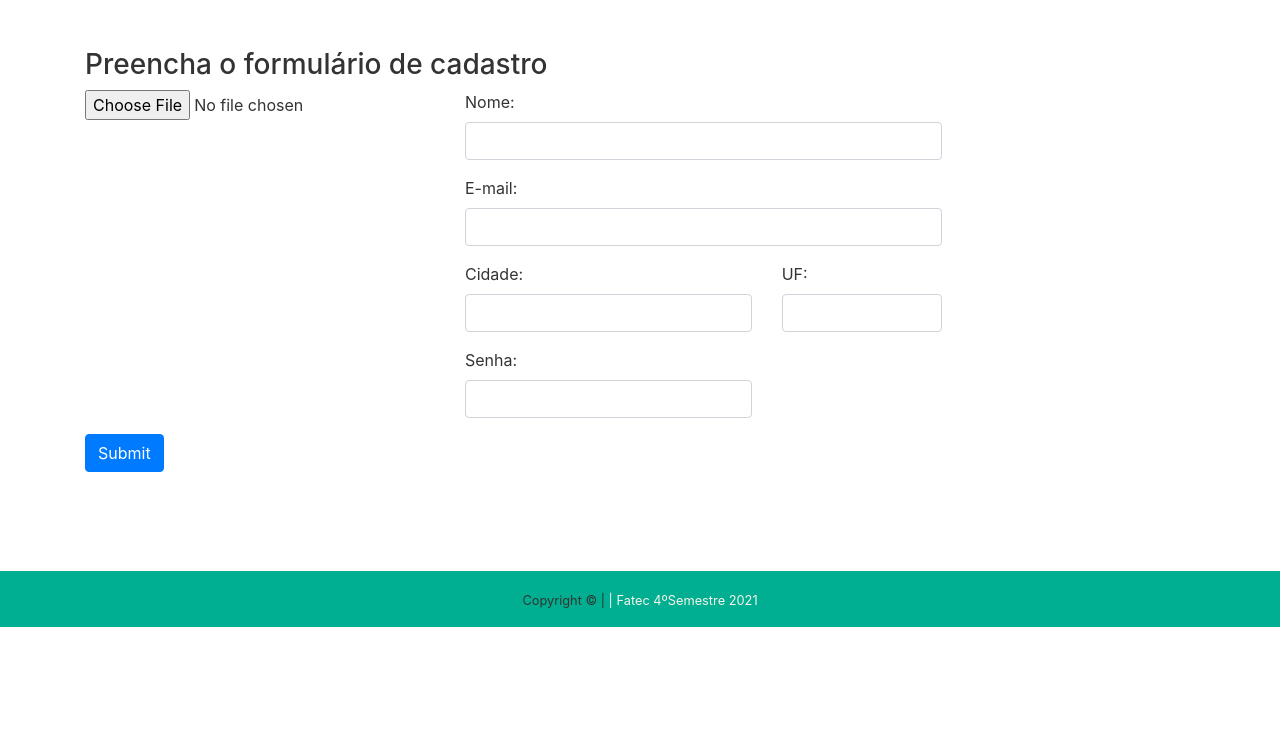
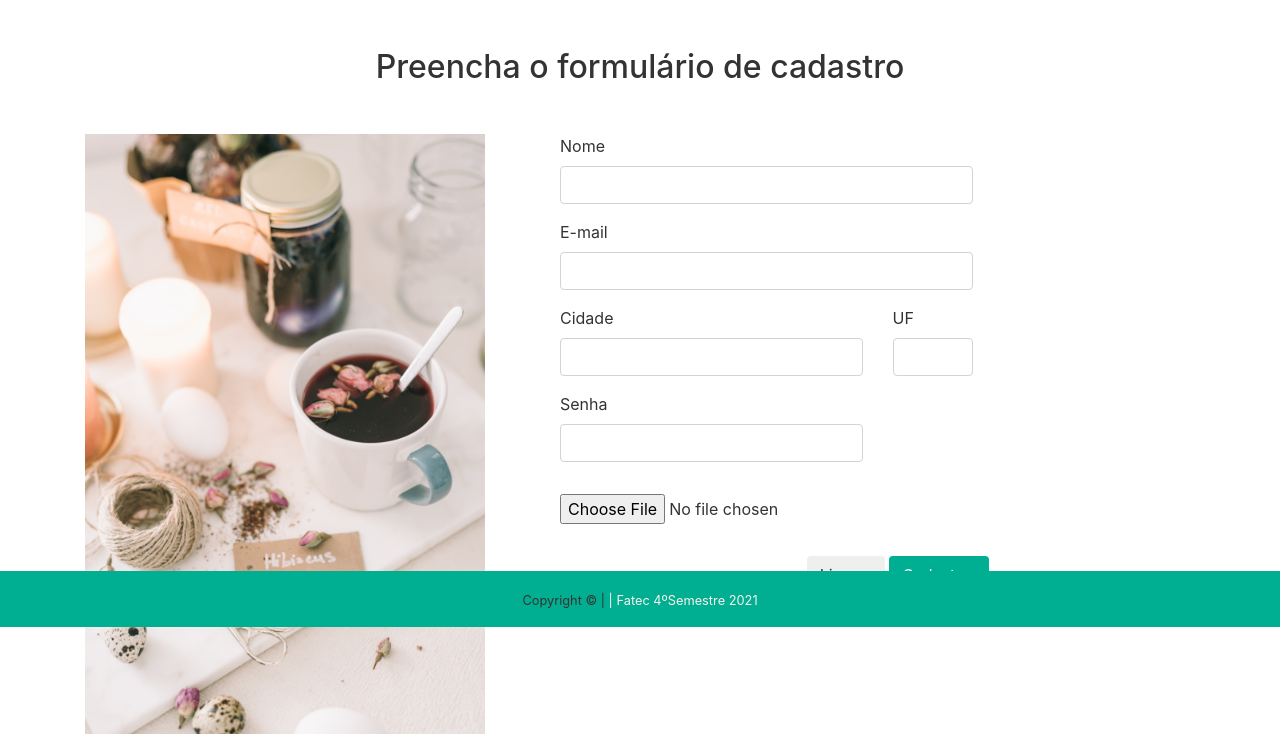
Before and after one commit to carolinakaji/sistema-comentarios, a PHP site: page /ds1/pages/cadastrarUsuario.php in a window 1280 px wide. Shown: the part 173-907 px from the top of the page. Before the commit the page ends 800 px from the top, so only its background shows below. Run offline with PHP 8.4, Linux system fonts and the light colour scheme.

Commit message:
Ajuste no formulário de cadastro

```diff
--- a/includes/formCadastroUsuario.php
+++ b/includes/formCadastroUsuario.php
@@ -1,45 +1,50 @@
 <div class="container">
-  <h3 class="mt-5">Preencha o formulário de cadastro</h3>
-  <form>
+  <h2 class="my-5 text-center">Preencha o formulário de cadastro</h2>
+  <form class="form-cadastro">
     <div class="row">
-      <div class="col-4">
-        <div>
-          <input type="file" name="imagem" accept="image/*">
-        </div>
+      <div class="col-5">
+        <img src="../src/imgs/cadastro-img.jpg" alt="" width="400">
       </div>
-      <div class="col-8">
-        <div class="row">
+      <div class="col-7">
+        <div class="row ">
           <div class="mb-3 col-8">
-            <label for="exampleInputEmail1" class="form-label">Nome:</label>
+            <label for="exampleInputEmail1" class="form-label">Nome</label>
             <input type="text" class="form-control" name="nome">
           </div>
         </div>
         <div class="row">
-          <div class="mb-3 col-8">
-            <label for="exampleInputEmail1" class="form-label">E-mail:</label>
+          <div class="mb-3 col-md-8">
+            <label for="exampleInputEmail1" class="form-label">E-mail</label>
             <input type="email" class="form-control" id="exampleInputEmail1">
           </div>
         </div>
         <div class="row">
-          <div class="mb-3 col-5">
-            <label for="exampleInputEmail1" class="form-label">Cidade:</label>
+          <div class="mb-3 col-6">
+            <label for="exampleInputEmail1" class="form-label">Cidade</label>
             <input type="cidade" class="form-control">
           </div>
-          <div class="mb-3 col-3">
-            <label for="exampleInputEmail1" class="form-label">UF:</label>
+          <div class="mb-3 col-2">
+            <label for="exampleInputEmail1" class="form-label">UF</label>
             <input type="estado" class="form-control">
           </div>
         </div>
         <div class="row">
-          <div class="mb-3 col-5">
-            <label for="exampleInputPassword1" class="form-label">Senha:</label>
+          <div class="mb-3 col-6">
+            <label for="exampleInputPassword1" class="form-label">Senha</label>
             <input type="password" class="form-control">
           </div>
         </div>
+        <div class="row">
+          <div class="my-3 col-4">
+            <input type="file" name="imagem" accept="image/*">
+          </div>
+        </div>
+        <div class="row">
+          <div class="col-8 text-right m-3">
+            <button type="submit" class="btn btn-green-invert" name="limparCadastro">Limpar</button>
+            <button type="submit" class="btn btn-green" name="cadastrar">Cadastrar</button>
+          </div>
+        </div>
       </div>
-    </div>
-
-
-    <button type="submit" class="btn btn-primary">Submit</button>
   </form>
 </div>
```
